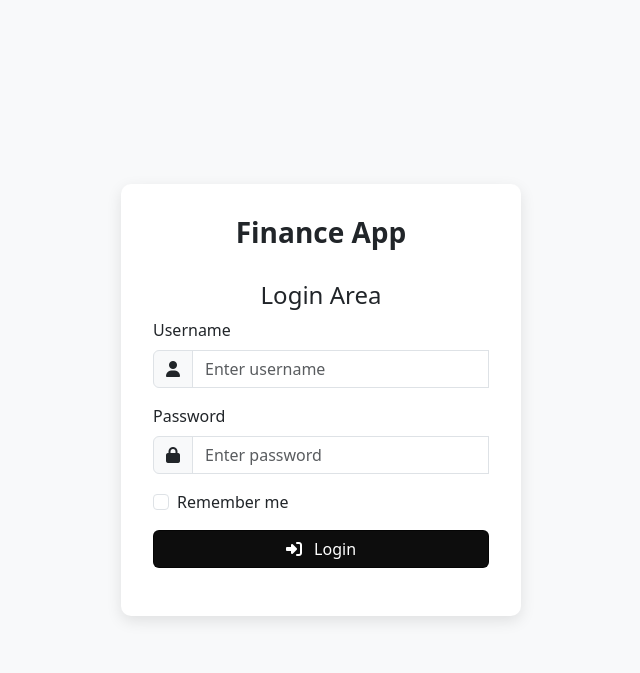
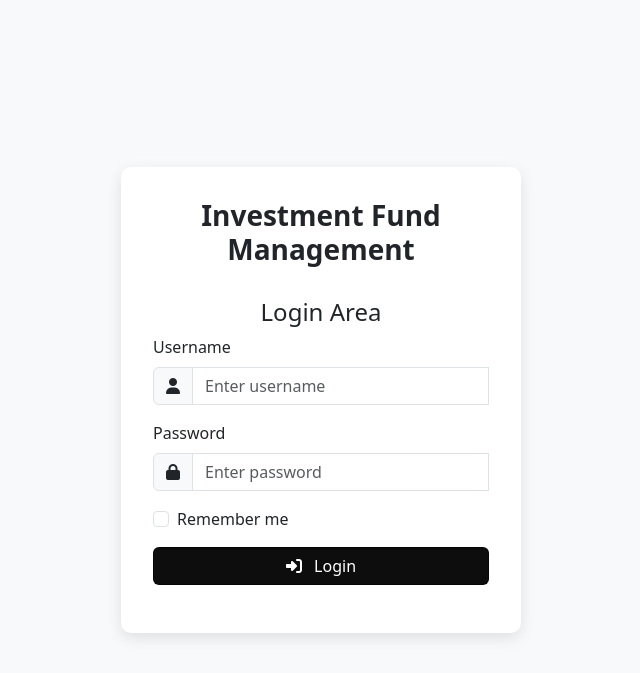
Before and after one commit to sirhideo/trade, a PHP site: page /trading_app/ in a window 1280 px wide. Shown: the top 673 px of the page, without its empty margins (319-959 px from the left). Run offline with PHP 8.4, Linux system fonts and the light colour scheme; some libraries are stand-ins or nearby versions.

Commit message:
Update index.php

```diff
--- a/index.php
+++ b/index.php
@@ -3,7 +3,7 @@
 <head>
     <meta charset="UTF-8">
     <meta name="viewport" content="width=device-width, initial-scale=1.0">
-    <title>Login</title>
+    <title>Investment Fund Management</title>
     <script src="https://code.jquery.com/jquery-3.6.0.min.js"></script>
     <link href="https://cdn.jsdelivr.net/npm/bootstrap@5.3.0/dist/css/bootstrap.min.css" rel="stylesheet">
     <link rel="stylesheet" href="https://cdnjs.cloudflare.com/ajax/libs/font-awesome/6.4.0/css/all.min.css">
@@ -206,7 +206,7 @@
     <div class="container">
         <div class="login-container">
             <div class="login-logo">
-               <h3><b>Finance App</b></h3>
+               <h3><b>Investment Fund Management</b></h3>
             </div>
             <h4 style="text-align: center;">Login Area</h4>
             <form id="loginForm" novalidate>
```
